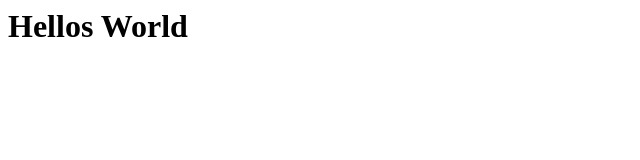
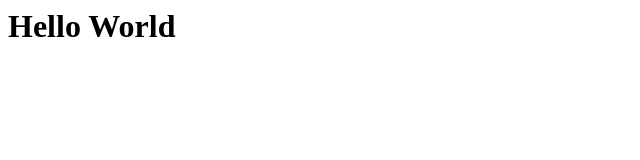
Before and after one commit to bsmithAppliedMemetics/github.io, a plain HTML site: page index.html in a window 1280 px wide. Shown: the full height of the page, 0-640 px from the left. Drawn offline with Linux system fonts and the light colour scheme.

Commit message:
Fixed spelling

```diff
--- a/index.html
+++ b/index.html
@@ -1 +1 @@
-<h1>Hellos World</h1>
+<h1>Hello World</h1>
```
